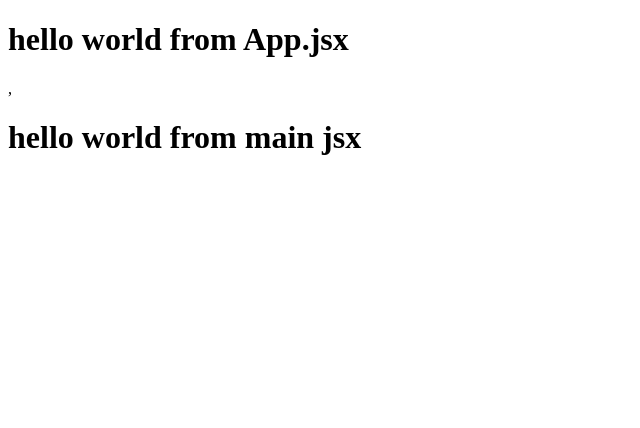
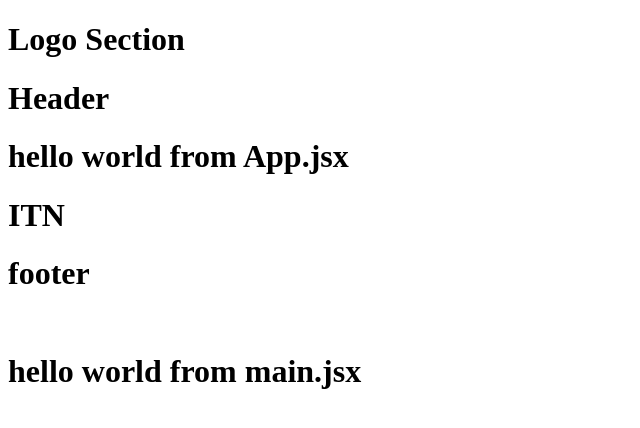
Before and after one commit to Shishir19999/FULL-STACK, a React (Vite) app in the folder React/: page / in a window 1280 px wide. Shown: the top 428 px of the page, without its empty margins (0-640 px from the left). Built offline with nearby package versions, Linux system fonts and the light colour scheme.

Commit message:
multiple component app logo header and footer

```diff
--- a/React/src/App.jsx
+++ b/React/src/App.jsx
@@ -1,9 +1,24 @@
 import React from "react"
+import Header from "./Header.jsx"
+import {Footer} from "./Footer.jsx"
+
+function ITN(){
+  return(
+    <>
+    <h1>ITN</h1>
+    </>
+  )
+}
+
+
 function App() {
 
   return (
     <>
+    <Header/>
       <h1>hello world from App.jsx</h1>
+    <ITN/>
+    <Footer/>
     </>
   )
 }
--- /dev/null
+++ b/React/src/Footer.jsx
@@ -0,0 +1,10 @@
+import React from 'react'
+
+export function Footer()
+{
+  return (
+    <div>
+      <h1>footer</h1>
+    </div>
+  )
+}
--- /dev/null
+++ b/React/src/Header.jsx
@@ -0,0 +1,13 @@
+import React from 'react'
+import Logo from './Logo'
+
+function Header() {
+  return (
+    <div>
+        <Logo/>
+      <h1>Header</h1>
+    </div>
+  )
+}
+
+export default Header
--- /dev/null
+++ b/React/src/Logo.jsx
@@ -0,0 +1,9 @@
+import React from 'react'
+
+export default function Logo() {
+  return (
+    <div>
+      <h1>Logo Section</h1>
+    </div>
+  )
+}
--- a/React/src/main.jsx
+++ b/React/src/main.jsx
@@ -1,25 +1,26 @@
-import React from 'react'
-import ReactDOM from 'react-dom/client'
-import App from './App.jsx'
+import React from 'react';
+import ReactDOM from 'react-dom/client';
+import App from './App.jsx';
 
+function Apps() {
+  return (
+    <>
+      <h1>hello world from main.jsx</h1>
+    </>
+  );
+}
 
+let root = document.getElementById('root');
+let h1 = document.createElement("h1");
+h1.textContent = "h1 Tags";
+root.appendChild(h1);
 
-  function Apps(){
-    return(
-      <>
-      <h1>hello world from main jsx</h1>
-      </>
-    )
-  }
-
-
-
-
-ReactDOM.createRoot(document.getElementById('root')).render(
+ReactDOM.createRoot(root).render(
   <>
-  <React.StrictMode>
-    <App />
-  </React.StrictMode>,
-  <Apps/>
+    <React.StrictMode>
+      <App />
+    </React.StrictMode>
+    <br />
+    <Apps />
   </>
-  )
+);
```
